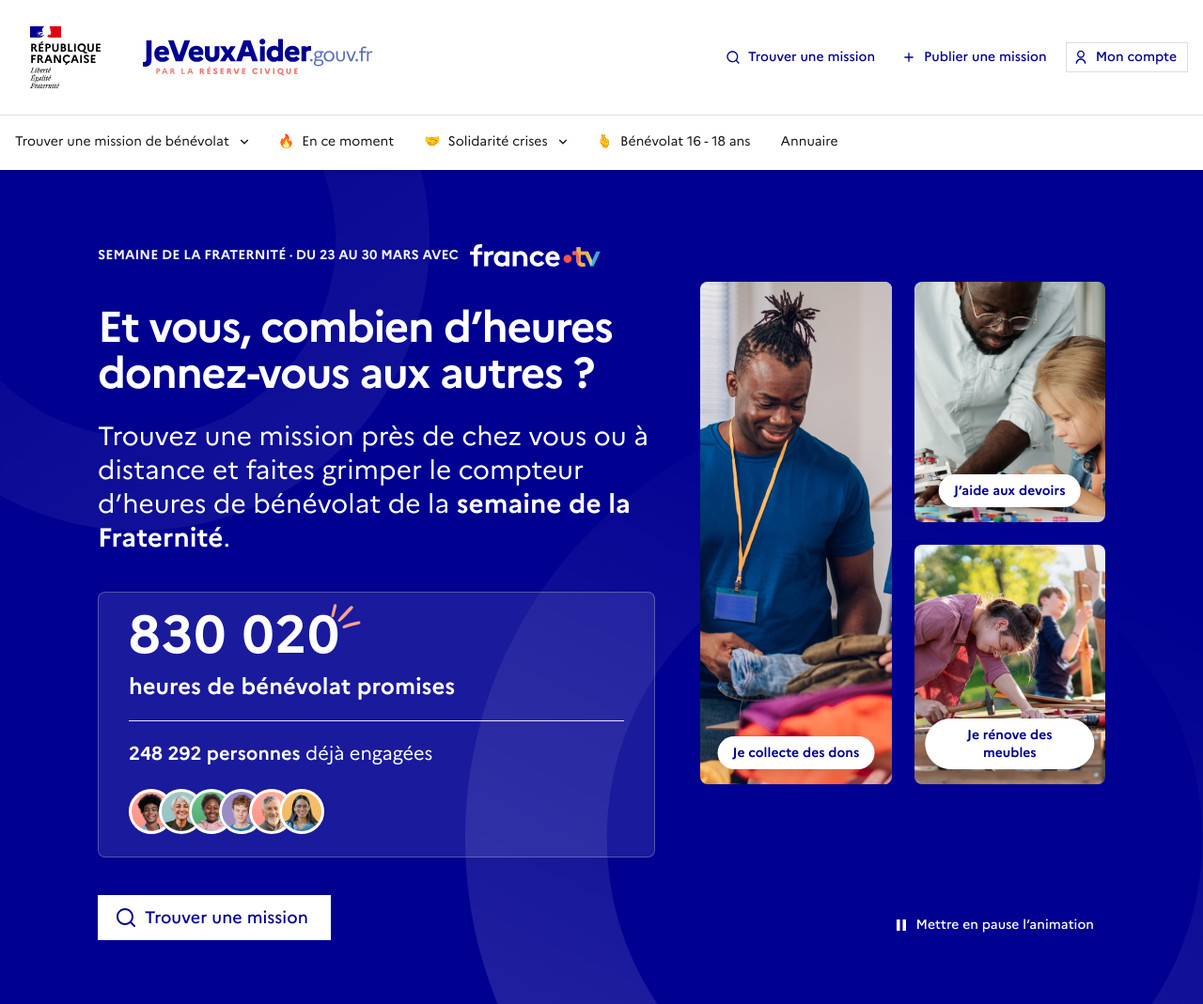
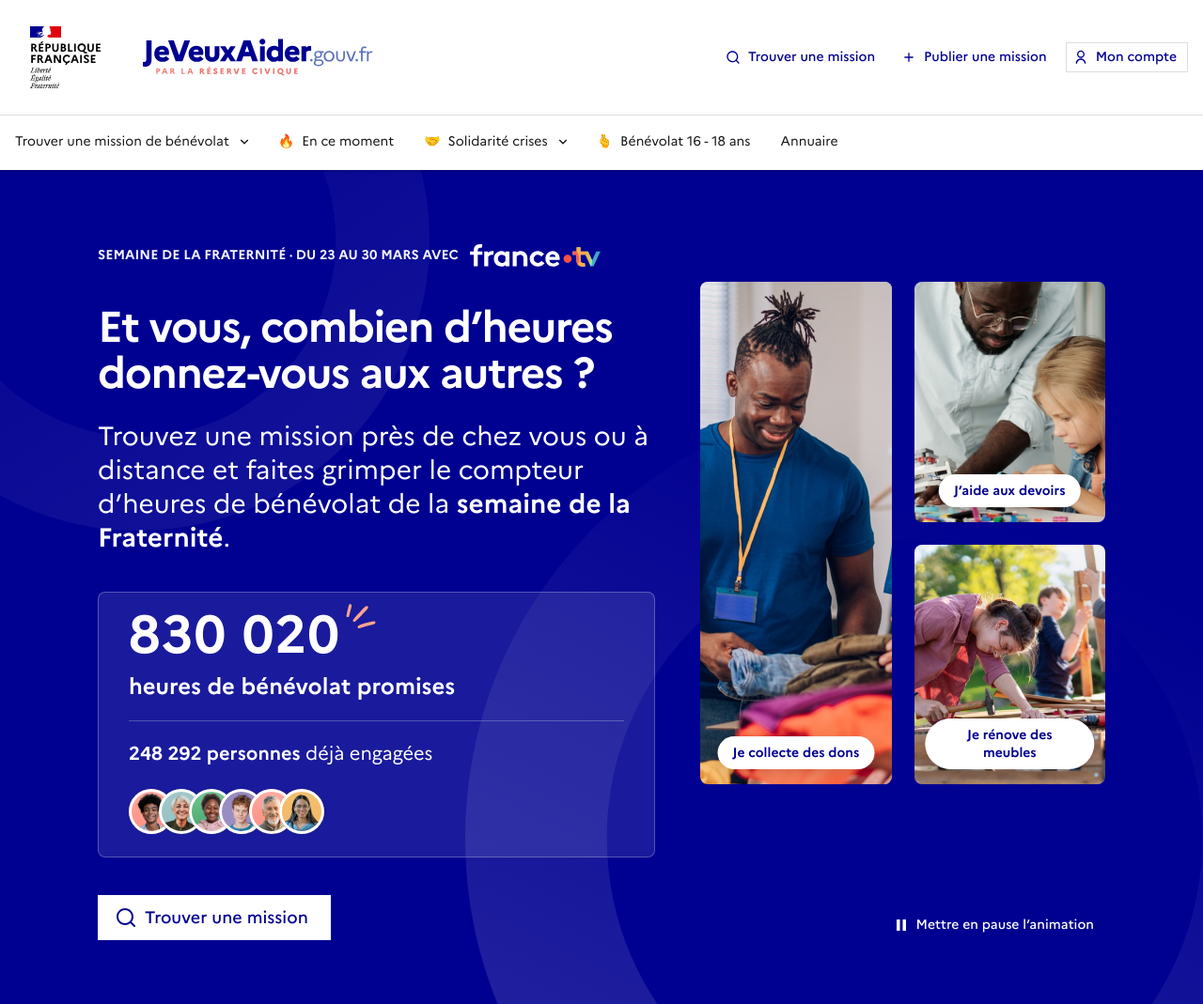
Before and after one commit to ngouard5/jeveuxaider-design, a Jekyll site: the page prototypes/homepage-france-tv-variante.html, which Jekyll copies as it is, in a window 1280 px wide. Shown: the whole page at 94% size. Built offline with Jekyll 4.4.1, drawn with Linux system fonts in a browser that asks for light colours.

Commit message:
feat: refine styling for ftv-stats component to enhance layout and clarity

```diff
--- a/prototypes/homepage-france-tv-variante.html
+++ b/prototypes/homepage-france-tv-variante.html
@@ -117,7 +117,7 @@
   .ftv-stats__hours{position:relative;margin:0;padding:26px 16px 29px;text-align:center}
   @media (min-width:768px){
     .ftv-stats{flex-direction:row;align-items:center;gap:0;padding:24px 0 24px 46px;min-height:199px;background:rgba(255,255,255,.1);border:1px solid rgba(255,255,255,.25);border-radius:8px}
-    .ftv-stats__hours{flex:none;background:none;border:0;border-radius:0;padding:0 41px 0 0;text-align:left} /* séparateur à x=435 à 1680 px */
+    .ftv-stats__hours{flex:none;background:none;border:0;border-radius:0;padding:0 23px 0 0;text-align:left} /* séparateur à x=435 à 1680 px */
   }
   .ftv-stats__value{display:block;font-weight:700;font-size:inherit;line-height:80px;letter-spacing:.02em;font-variant-numeric:tabular-nums;white-space:nowrap}
   /* Interligne 1 : la boîte colle aux chiffres, sinon l'espace sous le nombre paraît trop grand
@@ -126,14 +126,13 @@
   .ftv-stats__unit{display:block;font-weight:700;font-size:22px;line-height:28px;margin-top:16px}
   @media (min-width:768px){.ftv-stats__unit{font-size:24px;line-height:32px;margin-top:12px}}
   /* Le nombre porte l'éclat : tailles en em pour suivre la taille du nombre.
-     Desktop : 48px pour 78px (.615em), mord de .22em sur le dernier chiffre (interligne 1.2 ≠
-     « normal » Figma, d'où top -.02em) ; mobile : 48px pour 72px, mord de .29em, top -.17em. La place de l'éclat n'est réservée qu'à partir
-     de 768 px (sur mobile, le nombre est centré seul, comme dans la maquette). */
-  .ftv-stats__num{position:relative;display:inline-block;font-size:72px}
-  @media (min-width:768px){.ftv-stats__num{font-size:78px;padding-right:.395em}}
+     Desktop : 48px pour 78px (.615em), mobile : 48px pour 72px (.667em) ; placé .06em après le
+     dernier chiffre, sans le chevaucher (écart volontaire avec la maquette, retour 18/11/2026).  */
+  .ftv-stats__num{position:relative;display:inline-block;font-size:72px;padding-right:.727em} /* place de l'éclat : il ne chevauche plus les chiffres (retour 18/11/2026) */
+  @media (min-width:768px){.ftv-stats__num{font-size:78px;padding-right:.675em}}
   @media (min-width:1200px){.ftv-stats__num{font-size:min(78px,calc((100vw - 256px) * .0548))}}
-  .ftv-stats__spark{position:absolute;left:100%;margin-left:-.29em;top:-.17em;width:.667em;height:.667em;transform-origin:20% 80%}
-  @media (min-width:768px){.ftv-stats__spark{left:auto;right:0;margin-left:0;top:-.12em;width:.615em;height:.615em}}
+  .ftv-stats__spark{position:absolute;right:0;top:-.17em;width:.667em;height:.667em;transform-origin:20% 80%}
+  @media (min-width:768px){.ftv-stats__spark{top:-.12em;width:.615em;height:.615em}}
   /* Dessin dans le cadre Graphic (inset Figma 8.23% -0.04% 7.5% 0.87%) — taille explicite :
      avec width/height:auto, une image en absolu garde sa taille intrinsèque et ignore l'inset */
   .ftv-stats__spark img{position:absolute;left:.87%;top:8.23%;width:99.17%;height:84.27%;max-width:none}
@@ -141,7 +140,7 @@
   @keyframes ftv-spark{0%{transform:scale(1)}35%{transform:scale(1.25) rotate(-6deg)}100%{transform:scale(1)}}
 
   .ftv-stats__people{min-width:0}
-  @media (min-width:768px){.ftv-stats__people{flex:1 1 auto;border-left:1px solid #E3E3FD;padding:10px 24px 9px 32px}} /* séparateur ≈135px, centré */
+  @media (min-width:768px){.ftv-stats__people{flex:1 1 auto;border-left:1px solid rgba(255,255,255,.25);padding:10px 24px 9px 32px}} /* même opacité que la bordure du bloc */ /* séparateur ≈135px, centré */
   .ftv-stats__people p{margin:0;font-size:18px;line-height:24px}
   @media (min-width:768px){.ftv-stats__people p{font-size:20px;line-height:28px}}
   .ftv-stats__people strong{font-variant-numeric:tabular-nums}
@@ -151,7 +150,7 @@
   @media (min-width:1200px) and (max-width:1439px){
     .ftv-stats{flex-direction:column;align-items:flex-start;gap:20px;padding:16px 32px 24px;min-height:0}
     .ftv-stats__hours{padding-right:0}
-    .ftv-stats__people{border-left:0;border-top:1px solid #E3E3FD;padding:20px 0 0;margin-top:0;align-self:stretch}
+    .ftv-stats__people{border-left:0;border-top:1px solid rgba(255,255,255,.25);padding:20px 0 0;margin-top:0;align-self:stretch}
   }
 
   /* Pile d'avatars : 64px, bordure blanche 3px, chevauchement 24px (Figma 6310:10831) */
```
